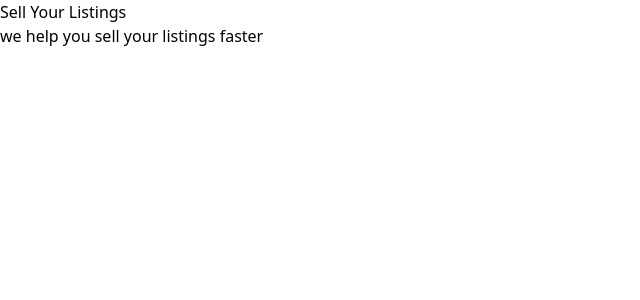
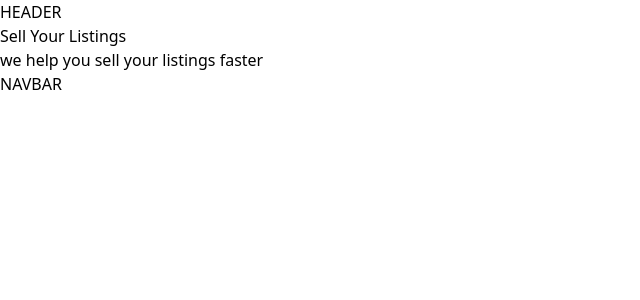
Before and after one commit to tomkonidas/sellyourlistings, a Next.js app: page / in a window 1280 px wide. Shown: the top 300 px of the page, without its empty margins (0-640 px from the left). Built offline with nearby package versions, Linux system fonts and the light colour scheme; what @tailwindcss/ui would draw is missing.

Commit message:
Add base components

```diff
--- /dev/null
+++ b/components/Header.js
@@ -0,0 +1,3 @@
+const Header = () => <>HEADER</>;
+
+export default Header;
--- /dev/null
+++ b/components/Layout.js
@@ -0,0 +1,12 @@
+import Header from "./Header";
+import NavBar from "./NavBar";
+
+const Layout = (props) => (
+  <>
+    <Header />
+    <div>{props.children}</div>
+    <NavBar />
+  </>
+);
+
+export default Layout;
--- /dev/null
+++ b/components/NavBar.js
@@ -0,0 +1,3 @@
+const NavBar = () => <>NAVBAR</>;
+
+export default NavBar;
--- a/pages/index.js
+++ b/pages/index.js
@@ -1,4 +1,5 @@
 import Head from "next/head";
+import Layout from "../components/Layout";
 import { server } from "../config";
 
 const Home = ({ services, packages }) => {
@@ -10,10 +11,10 @@ const Home = ({ services, packages }) => {
         </title>
         <link rel="icon" href="/favicon.ico" />
       </Head>
-      <main>
+      <Layout>
         <h1>Sell Your Listings</h1>
         <h2>we help you sell your listings faster</h2>
-      </main>
+      </Layout>
     </div>
   );
 };
```
